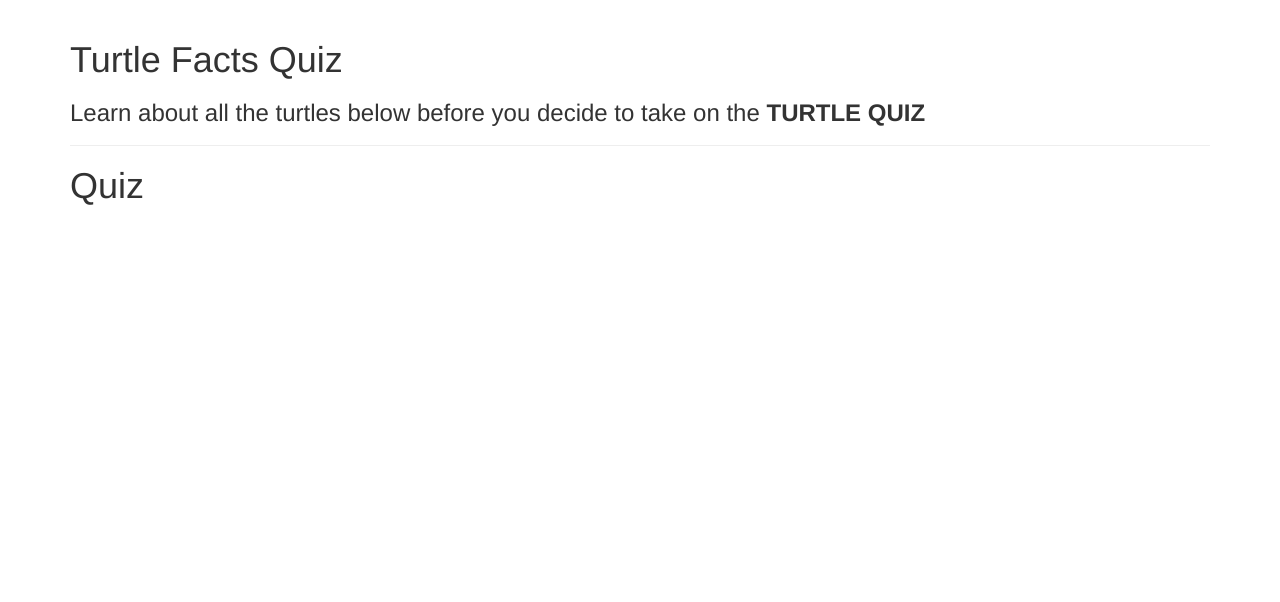
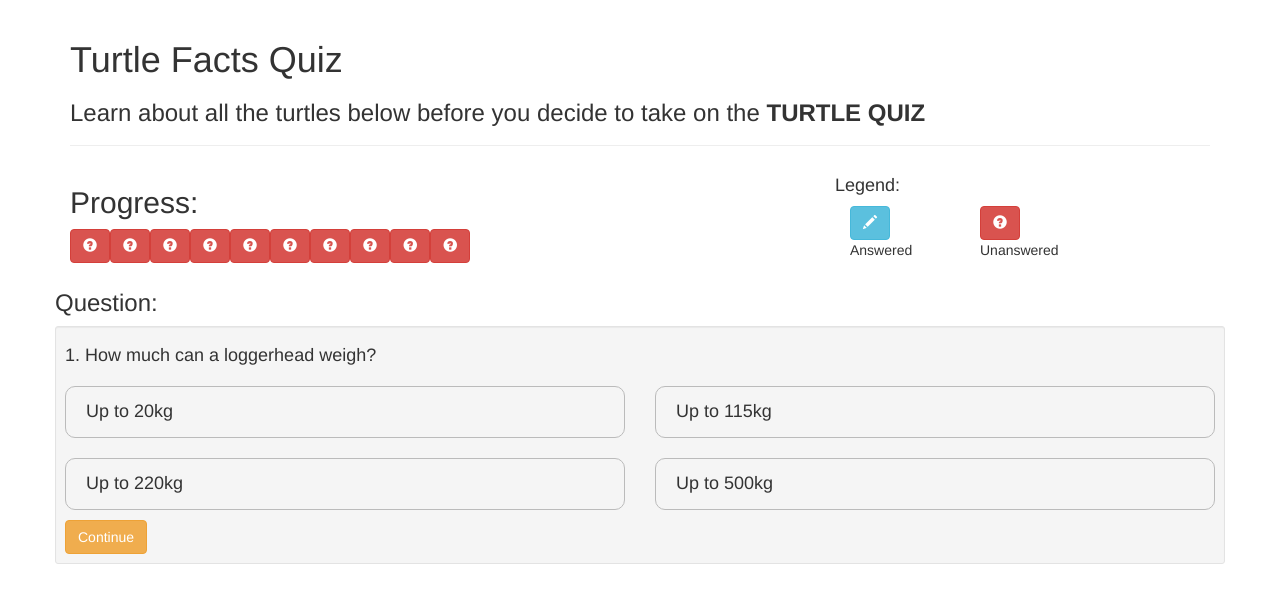
Before and after one commit to Jazzyst/turtle-app, a plain HTML site: page index.html in a window 1280 px wide. Both pictures are taken after typing "Sample" into the empty fields and a click on the button "Start Quiz". Drawn offline with nearby package versions, Linux system fonts and the light colour scheme.

Commit message:
added quiz-markup

```diff
--- a/index.html
+++ b/index.html
@@ -82,7 +82,55 @@
 	<!-- listCtrl-end -->
 
 	<div ng-controller="quizCtrl as quiz" ng-show="quiz.quizMetrics.quizActive">
-		<h1>Quiz</h1>
+		<div class="row">
+			<div class="col-xs-8">
+				<h2>Progress:</h2>
+				<div class="bth-toolbar">
+				<button class="btn"
+					ng-repeat="question in quiz.dataService.quizQuestions"
+					ng-class="{'btn-info': question.selected !==null, 'btn-danger': question.selected === null}">
+						<span class="glyphicon"
+							ng-class="{'glyphicon-pencil': question.selectrd !== null, 'glyphicon-question-sign': question.selected === null}"></span>
+					</button>
+
+				</div>
+			</div>
+			<div class="col-xs-4">
+				<div class="row">
+					<h4>Legend:</h4>
+					<div class="col-sm-4">
+						<button class="btn btn-info">
+							<span class="glyphicon glyphicon-pencil"></span>
+						</button>
+						<p>Answered</p>
+					</div>
+					<div class="col-sm-4">
+						<button class="btn btn-danger">
+							<span class="glyphicon glyphicon-question-sign"></span>
+						</button>
+						<p>Unanswered</p>
+					</div>
+				</div>
+			</div>
+		</div>
+		<!-- progress area end -->
+
+		<div class="row">
+			<h3>Question:</h3>
+			<div class="well well-sm">
+				<div class="row">
+					<div class="col-xs-12">
+						<h4>{{quiz.activeQuestion+1 + ". " + quiz.dataService.quizQuestions[quiz.activeQuestion].text}}</h4>
+						<div class="row">
+							<div class="col-sm-6" ng-repeat="answer in quiz.dataService.quizQuestions[quiz.activeQuestion].possibilities">
+								<h4 class="answer">{{answer.answer}}</h4>
+							</div>
+						</div>
+					</div>
+				</div>
+				<button class="btn btn-warning" ng-click="quiz.questionAnswered()">Continue</button>
+			</div>
+		</div>
 	</div>
 
 
--- a/js/controllers/quiz.js
+++ b/js/controllers/quiz.js
@@ -9,6 +9,13 @@
 			function QuizController(quizMetrics, DataService){
 				var vm = this;
 				vm.quizMetrics = quizMetrics;
+				vm.dataService = DataService;
+				vm.questionAnswered = questionAnswered;
+				vm.activeQuestion = 0;
+
+				function questionAnswered(){
+
+				}
 			}
 
 })();
```
